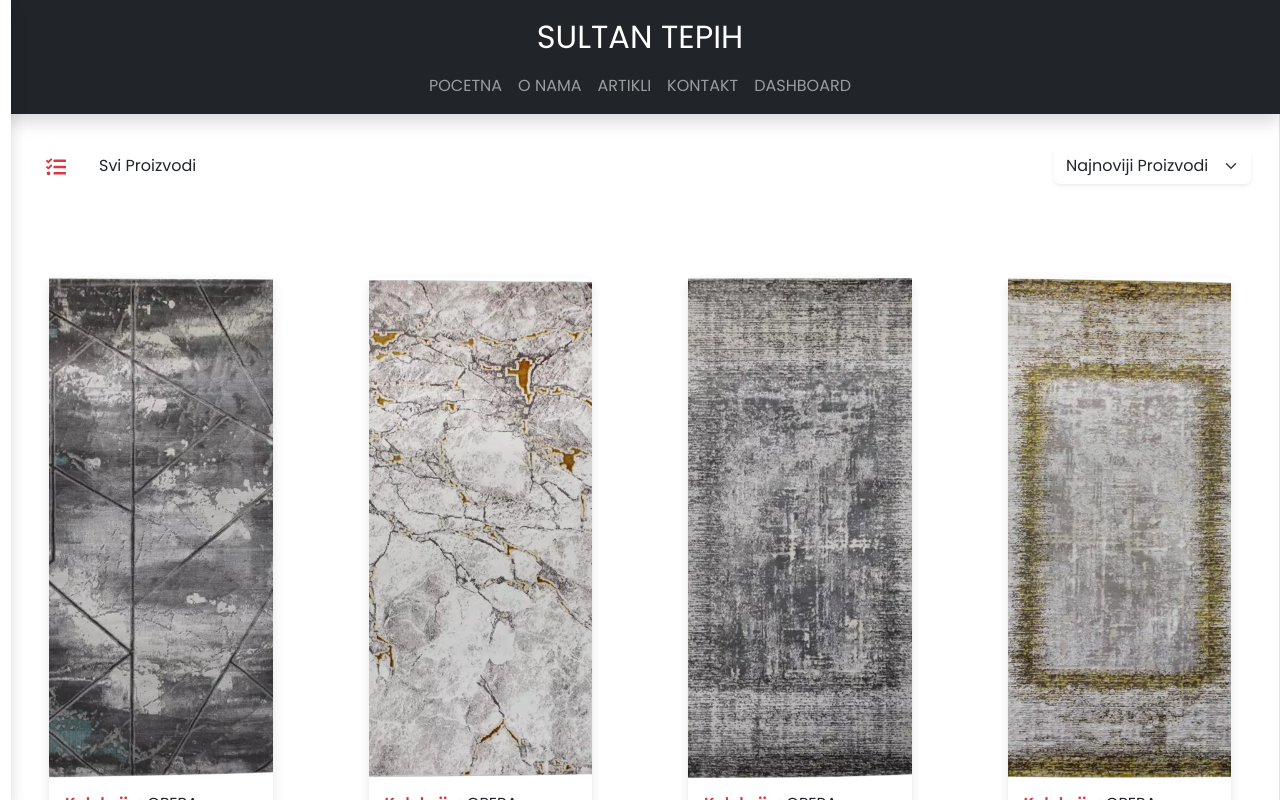
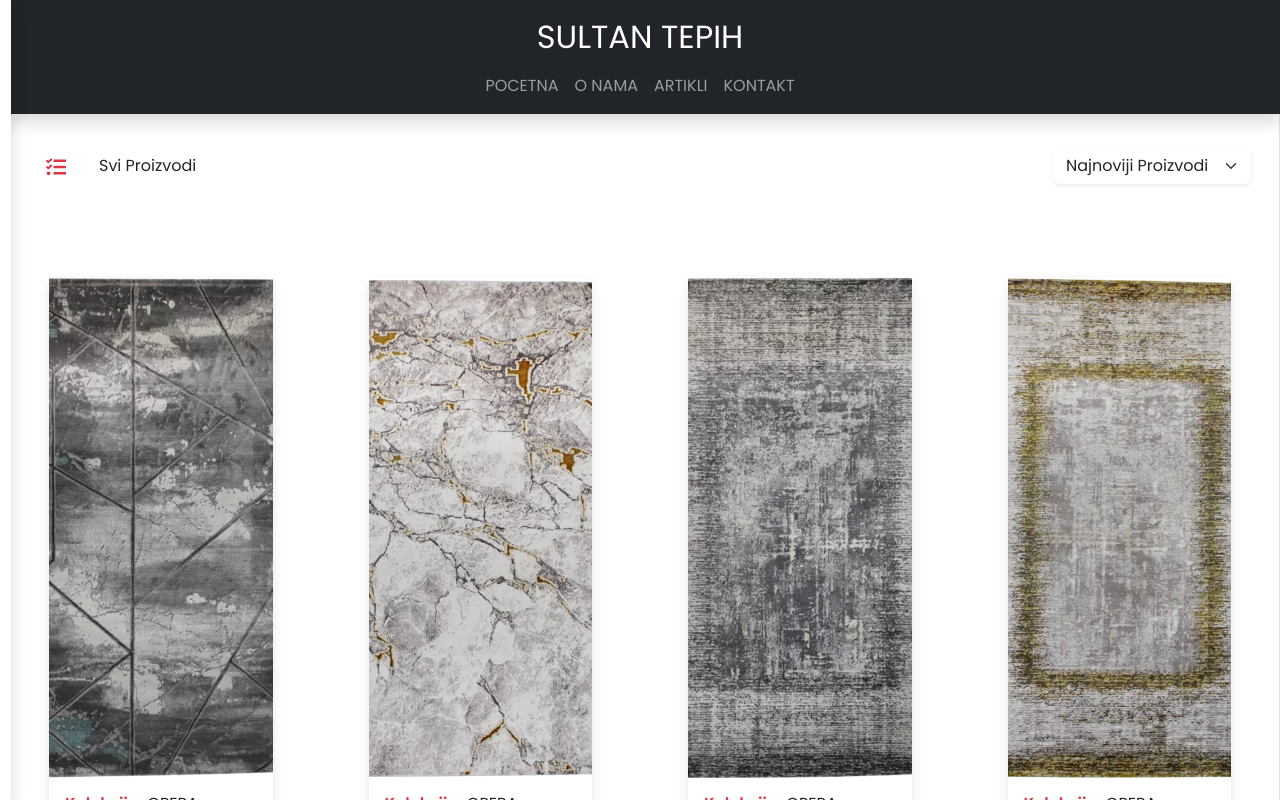
Before and after one commit to aliibnemasud/sultan_tepih, a React (Create React App) app: page /products in a window 1280 px wide. Shown: the top 800 px of the page. Built offline with nearby package versions, Linux system fonts and the light colour scheme.

Commit message:
header commented

```diff
--- a/public/data/products.json
+++ b/public/data/products.json
@@ -266,7 +266,7 @@
         ],
       "specs": ["white", "black", "grey"],
       "img": ["/img/products/11.webp"],
-      "colors": ["C.Beige", "D.Beige"],
+      "colors": ["#C7A68B", "D.Beige"],
       "category": ["Kitchen", "Living-room","Bedroom","Bathroom","Hall"],
       "collection": "DIZAYN",
       "sizes": ["200*290", "160*225", "133*190", "0,80 - 0,60"],
--- a/src/App.jsx
+++ b/src/App.jsx
@@ -10,7 +10,7 @@ import { ProductDetails } from "./Pages/ProductDetails/ProductDetails";
 import ProductPage from "./Pages/Products/ProductPage";
 import NewProductPage from "./Pages/Products/NewProductPage";
 import NewShopPage from "./Pages/Products/NewShopPage";
-import Dashboard from "./Components/Dashboard/Dashboard";
+
 
 function App() {
   return (
@@ -25,7 +25,7 @@ function App() {
           <Route path="/shop" element={<NewProductPage />} />
           <Route path="/oldPage" element={<ProductPage />} />
           <Route path="/newPage" element={<NewShopPage/>} />
-          <Route path="/dashboard" element={<Dashboard/>} />
+          {/* <Route path="/dashboard" element={<Dashboard/>} /> */}
           {/* <Route
             path="/products"
             element={<Products category={""} collection={""} />}
--- a/src/Components/Navbar/Navbar.jsx
+++ b/src/Components/Navbar/Navbar.jsx
@@ -39,9 +39,9 @@ export const Navbar = () => {
                             <a href="/contact" className="nav-link">KONTAKT</a>
                         </li>
 
-                        <li className="nav-item">
+                        {/* <li className="nav-item">
                             <a href="/dashboard" className="nav-link">DASHBOARD</a>
-                        </li>
+                        </li> */}
                     </ul>
 
             </div>
```
